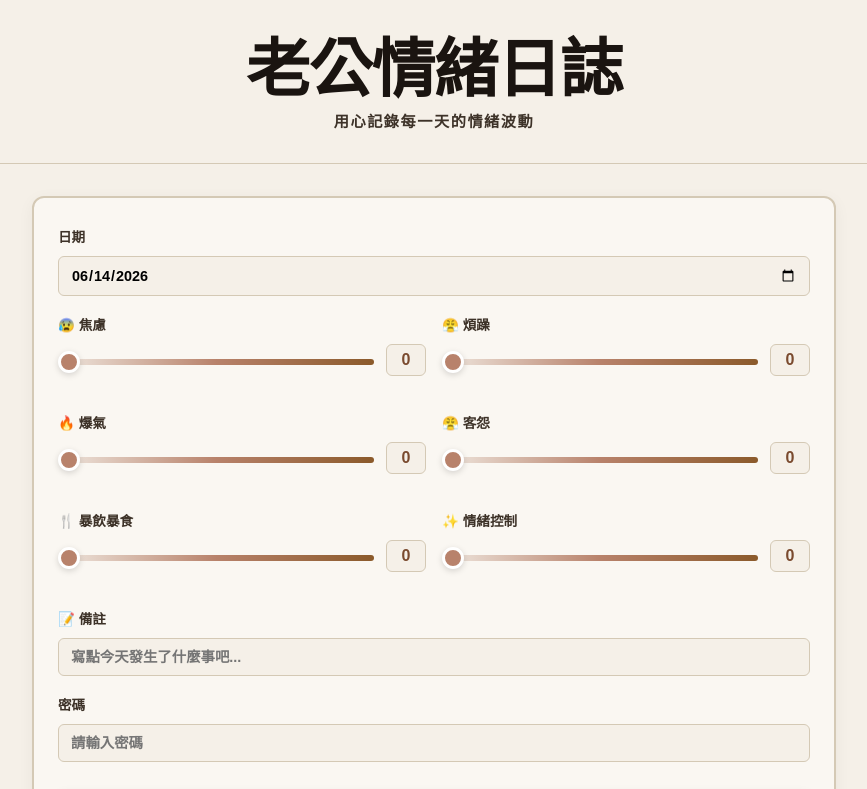
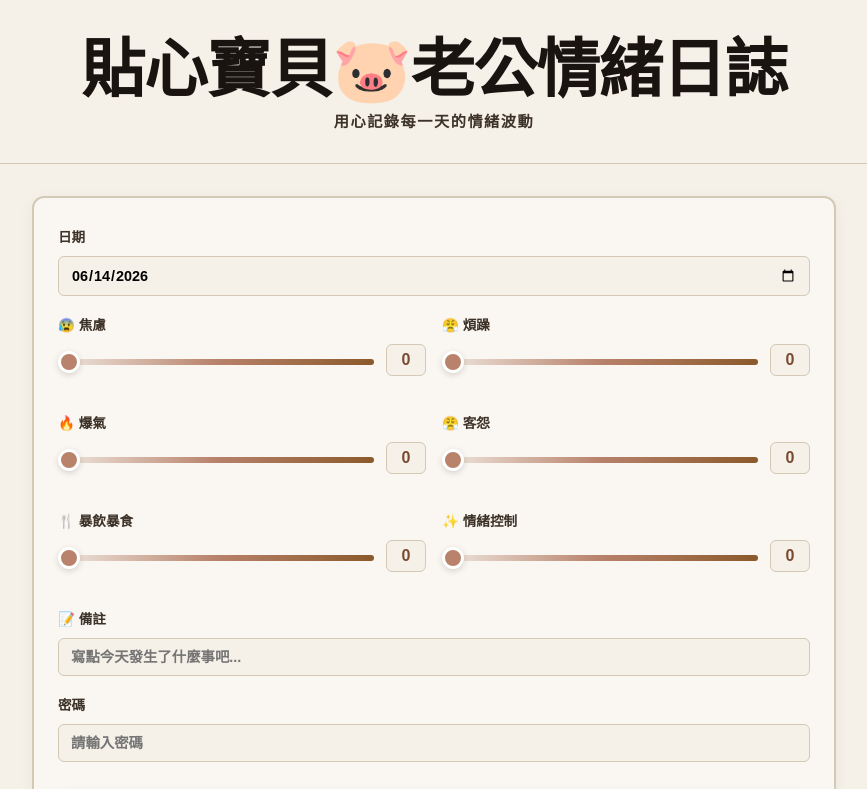
Before and after one commit to doraemmm/liuzy1688, a plain HTML site: page index.html in a window 1280 px wide. Shown: the top 789 px of the page, without its empty margins (206-1073 px from the left). Drawn offline with Linux system fonts and the light colour scheme; no server answers.

Commit message:
修改標題

```diff
--- a/index.html
+++ b/index.html
@@ -436,7 +436,7 @@
 <header>
   <div class="header-inner">
     <div class="title-block">
-      <h1>老公情緒日誌</h1>
+      <h1>貼心寶貝🐷老公情緒日誌</h1>
       <p class="subtitle">用心記錄每一天的情緒波動</p>
     </div>
   </div>
```
